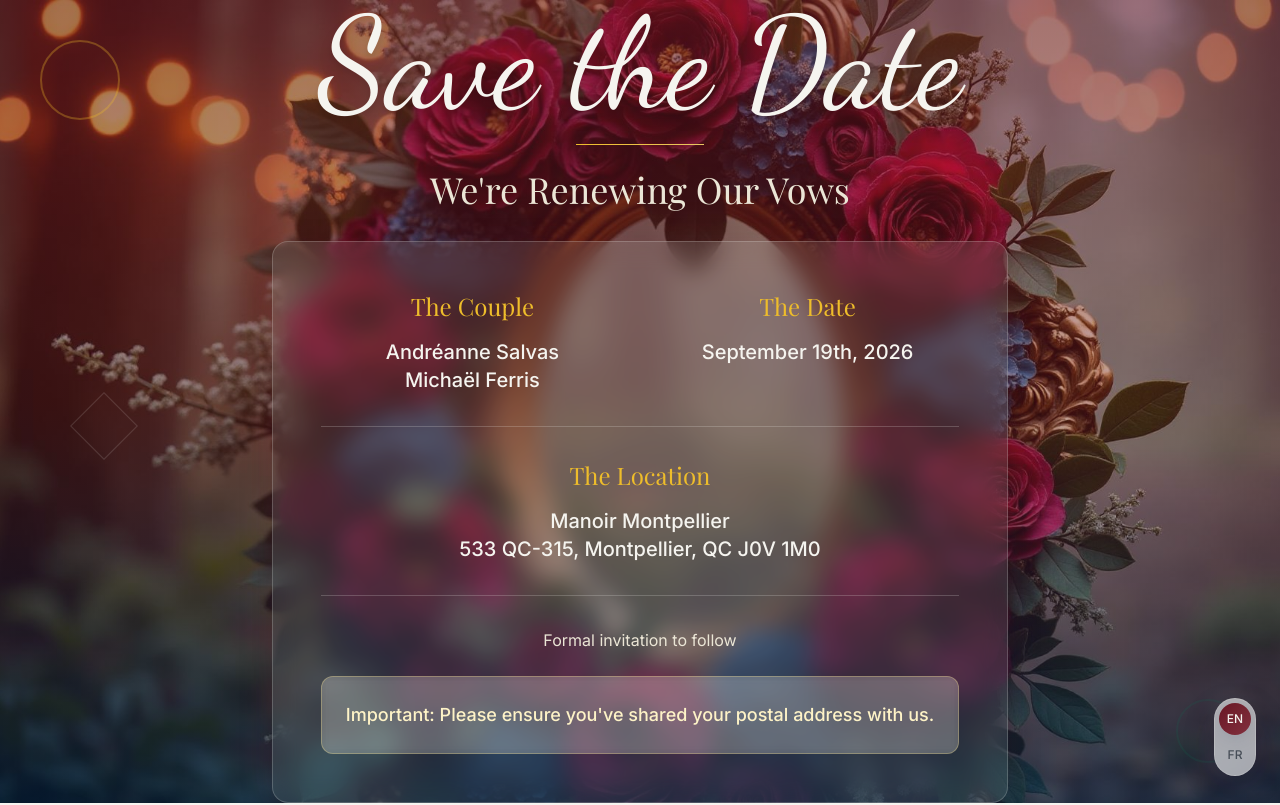
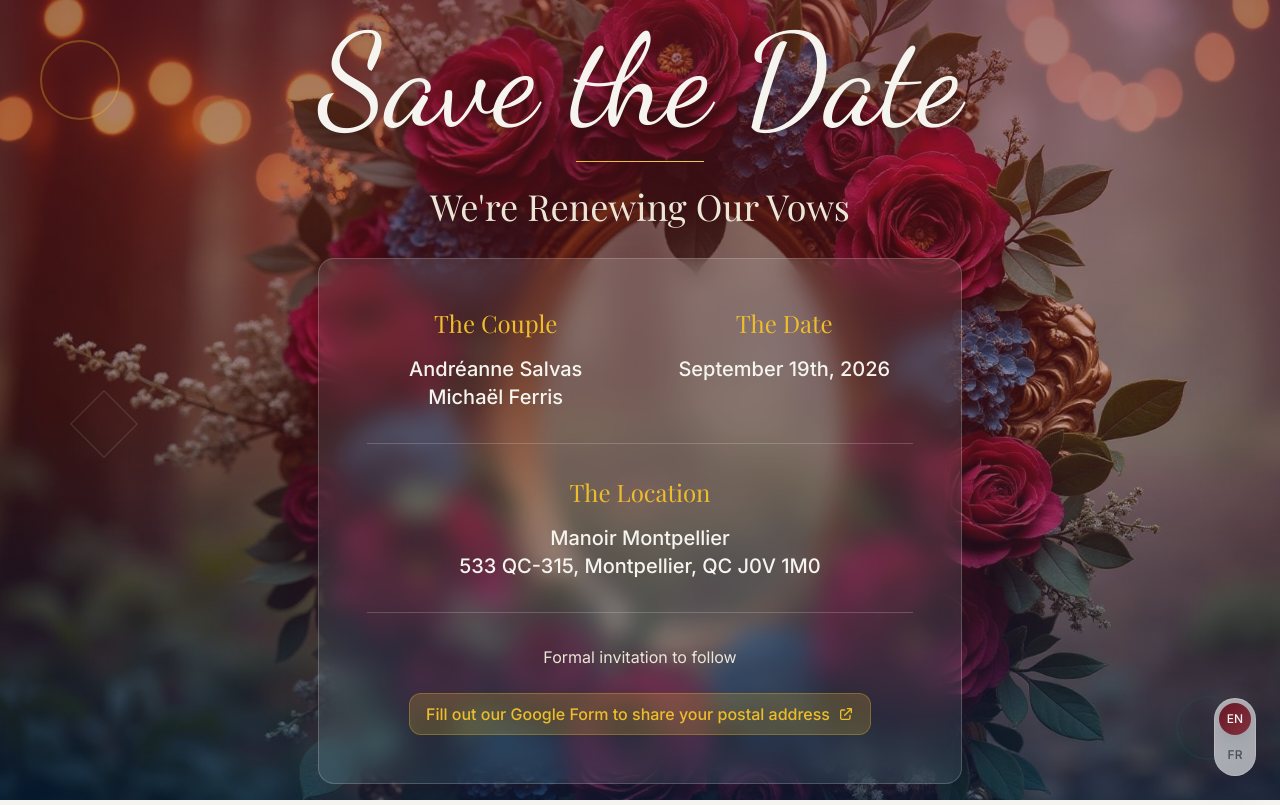
Before and after one commit to Cellule/our-vow-renewal-spot, a React (Vite) app: page / in a window 1280 px wide. Shown: the top 805 px of the page. Built offline with nearby package versions, Linux system fonts and the light colour scheme.

Commit message:
Add google form link to hero section

```diff
--- a/src/components/SaveTheDateHero.tsx
+++ b/src/components/SaveTheDateHero.tsx
@@ -59,11 +59,55 @@ const SaveTheDateHero = () => {
             <p className="font-sans text-sm md:text-base text-champagne mb-6">
               {t('hero.formalInvitation')}
             </p>
-            <div className="bg-amber-50/20 backdrop-blur-sm rounded-lg p-6 border border-amber-200/30">
-              <p className="font-sans text-base md:text-lg text-amber-100 font-medium leading-relaxed">
+            {/* <div className="bg-amber-50/20 backdrop-blur-sm rounded-lg p-6 border border-amber-200/30">
+              {/* <p className="font-sans text-base md:text-lg text-amber-100 font-medium leading-relaxed mb-4">
                 {t('hero.addressCallout')}
               </p>
-            </div>
+              <a
+                href="https://forms.google.com/your-form-url"
+                target="_blank"
+                rel="noopener noreferrer"
+                className="inline-flex items-center px-4 py-2 bg-gold/20 hover:bg-gold/30 text-gold font-medium rounded-lg border border-gold/30 hover:border-gold/50 transition-all duration-200 hover:shadow-lg"
+              >
+                {t('hero.googleFormLink')}
+                <svg
+                  className="ml-2 w-4 h-4"
+                  fill="none"
+                  stroke="currentColor"
+                  viewBox="0 0 24 24"
+                  xmlns="http://www.w3.org/2000/svg"
+                >
+                  <path
+                    strokeLinecap="round"
+                    strokeLinejoin="round"
+                    strokeWidth={2}
+                    d="M10 6H6a2 2 0 00-2 2v10a2 2 0 002 2h10a2 2 0 002-2v-4M14 4h6m0 0v6m0-6L10 14"
+                  />
+                </svg>
+              </a>
+            </div> */}
+            <a
+                href="https://forms.google.com/your-form-url"
+                target="_blank"
+                rel="noopener noreferrer"
+                className="inline-flex items-center px-4 py-2 bg-gold/20 hover:bg-gold/30 text-gold font-medium rounded-lg border border-gold/30 hover:border-gold/50 transition-all duration-200 hover:shadow-lg"
+              >
+                {t('hero.googleFormLink')}
+                <svg
+                  className="ml-2 w-4 h-4"
+                  fill="none"
+                  stroke="currentColor"
+                  viewBox="0 0 24 24"
+                  xmlns="http://www.w3.org/2000/svg"
+                >
+                  <path
+                    strokeLinecap="round"
+                    strokeLinejoin="round"
+                    strokeWidth={2}
+                    d="M10 6H6a2 2 0 00-2 2v10a2 2 0 002 2h10a2 2 0 002-2v-4M14 4h6m0 0v6m0-6L10 14"
+                  />
+                </svg>
+              </a>
           </div>
         </div>
       </div>
--- a/src/languages/en.ts
+++ b/src/languages/en.ts
@@ -14,6 +14,8 @@ export const en = {
   "hero.formalInvitation": "Formal invitation to follow",
   "hero.addressCallout":
     "Important: Please ensure you've shared your postal address with us.",
+  "hero.googleFormLink":
+    "Fill out our Google Form to share your postal address",
 
   // Our Story Section
   "story.title": "Our Journey",
--- a/src/languages/fr.ts
+++ b/src/languages/fr.ts
@@ -3,39 +3,41 @@ import type { TranslationKeys } from "./translations";
 
 export const fr: Record<TranslationKeys, string | undefined> = {
   // Hero Section
-  "hero.saveDate": "Réservez la Date",
-  "hero.renewingVows": "Nous Renouvelons Nos Vœux",
-  "hero.couple": "Le Couple",
+  "hero.saveDate": "Réservez la date",
+  "hero.renewingVows": "Nous renouvelons nos vœux",
+  "hero.couple": "Le couple",
   "hero.coupleNames": "Andréanne Salvas\nMichaël Ferris",
-  "hero.dates": "La Date",
+  "hero.dates": "La date",
   "hero.datesValue": "19 septembre 2026",
-  "hero.location": "Le Lieu",
+  "hero.location": "Le lieu",
   "hero.locationValue":
     "Manoir Montpellier\n533 QC-315, Montpellier, QC J0V 1M0",
   "hero.formalInvitation": "Invitation officielle à suivre",
   "hero.addressCallout":
     "Important : Assurez-vous d'avoir partagé votre adresse postale avec nous.",
+  "hero.googleFormLink":
+    "Remplissez notre formulaire Google pour partager votre adresse postale",
 
   // Our Story Section
-  "story.title": "Notre Parcours",
+  "story.title": "Notre parcours",
   "story.subtitle": "Célébrant l'amour qui s'est renforcé au fil des années",
   "story.then": "Au commencement",
-  "story.thenText": `Nous nous sommes mariés humblement. Nous étions fraîchement diplômés, remplis d'espoir, avec une vie qui nous attendait dans un autre pays. Prêts à bâtir notre vie commune, loin de chez nous, après un petit “oui” chargé de grands rêves.`,
+  "story.thenText": "Nous nous sommes mariés humblement. Nous étions fraîchement diplômés, remplis d'espoir, avec une vie qui nous attendait dans un autre pays. Prêts à bâtir notre vie commune, loin de chez nous, après un petit “oui” chargé de grands rêves.",
   "story.now": "Maintenant",
   "story.nowText":
     "Depuis, notre couple a grandi à travers la distance, la parentalité, et le retour chez nous. Cette célébration est notre façon de mettre à l’honneur tout ce que nous avons partagé et créé au fil des années, et cela—entourés de ceux qu’on aime.",
   "story.yearsTitle": `${yearsMarried} Années`,
   "story.yearsSubtitle": "d'amour, de rire et d'expériences",
-  "story.yearsMarried": "Années Mariés",
+  "story.yearsMarried": "Années mariés",
   "story.yearsMarriedValue": `${yearsMarried}`,
-  "story.firstCelebration": "Première Célébration",
-  "story.adventures": "Aventures Partagées",
+  "story.firstCelebration": "Première célébration",
+  "story.adventures": "Aventures partagées",
   "story.adventuresValue": "Innombrables",
   "story.love": "Amour",
   "story.loveValue": "Infini",
 
   // Event Details Section
-  "event.title": "Détails de la Célébration",
+  "event.title": "Détails de la célébration",
   "event.subtitle":
     "Joignez-vous à nous pour une soirée d'amour, de renouveau et de célébration",
   "event.date": "Date",
@@ -53,7 +55,7 @@ export const fr: Record<TranslationKeys, string | undefined> = {
   "event.presenceTitle": "Votre Présence est Notre Cadeau",
   "event.presenceText":
     "Nous sommes si reconnaissants pour l'amour et le soutien que vous nous avez témoignés tout au long de notre mariage. Votre présence à notre célébration de renouvellement de vœux rendrait cette journée encore plus spéciale.",
-  "event.gettingThere": "Comment S'y Rendre",
+  "event.gettingThere": "Comment s'y rendre",
   "event.gettingThereText":
     "[Inclure les informations de stationnement, les options de transport, ou toute instruction spéciale]",
   "event.accommodations": "Hébergement",
```
